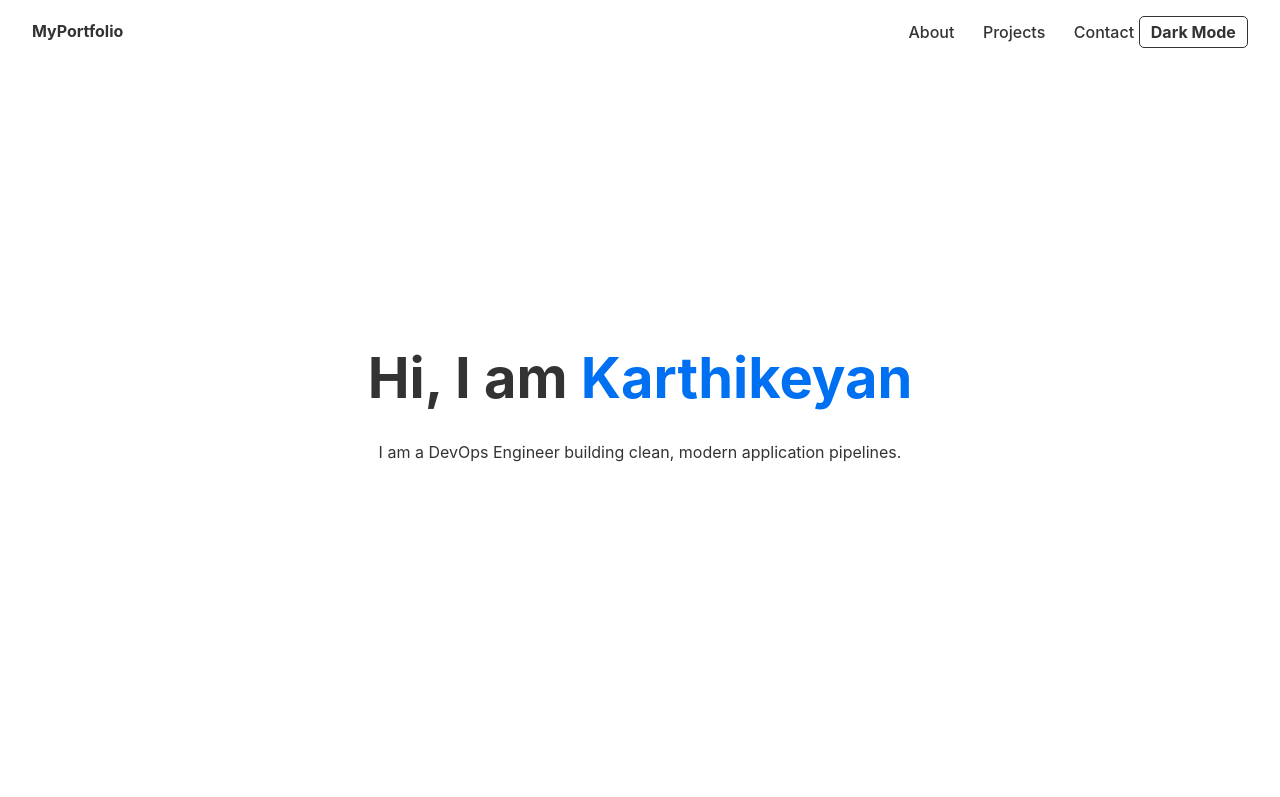
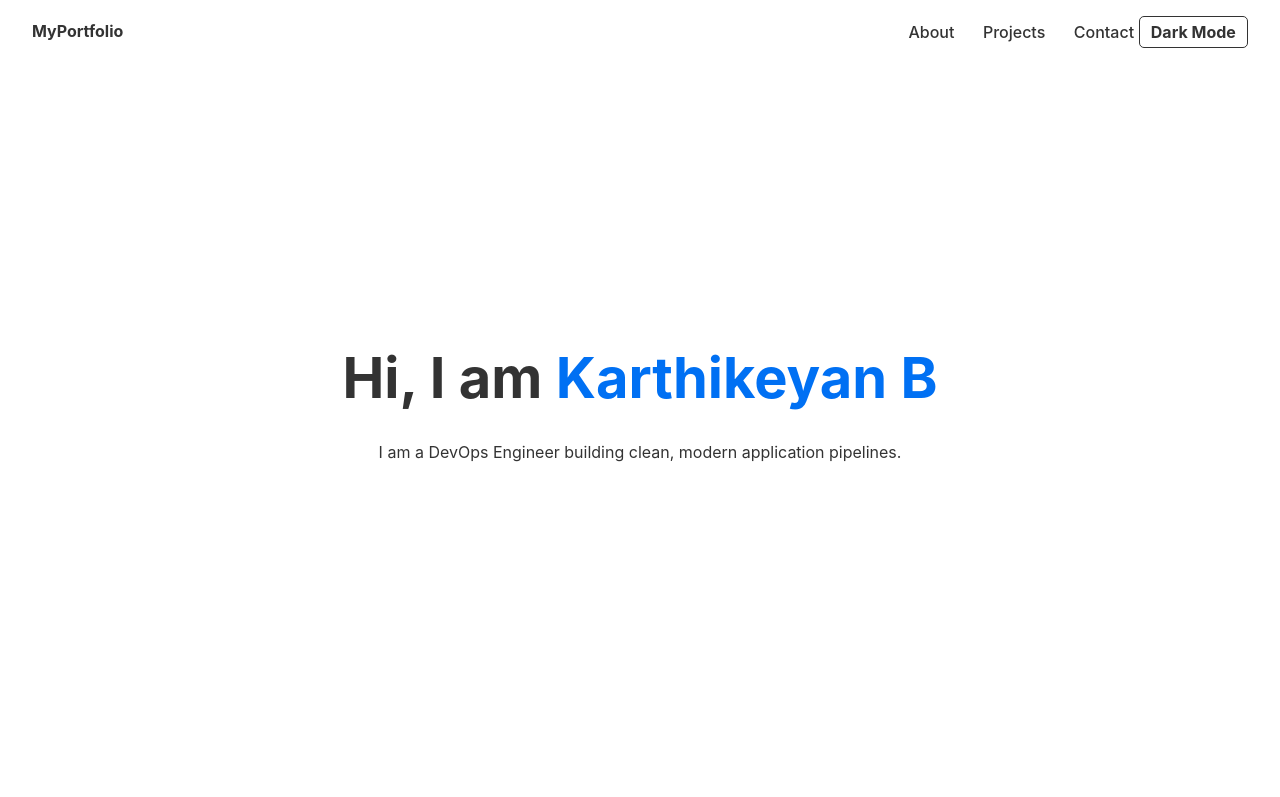
Before and after one commit to r3trodante/Final_Capstone_Project, a website: page src/index.html in a window 1280 px wide. Shown: the top 797 px of the page. Drawn offline with Linux system fonts and the light colour scheme.

Commit message:
Update index.html

```diff
--- a/src/index.html
+++ b/src/index.html
@@ -167,7 +167,7 @@
 
     <!-- HERO SECTION -->
     <header>
-        <h1>Hi, I am <span>Karthikeyan</span></h1>
+        <h1>Hi, I am <span>Karthikeyan B</span></h1>
         <p>I am a DevOps Engineer building clean, modern application pipelines.</p>
     </header>
 
```
